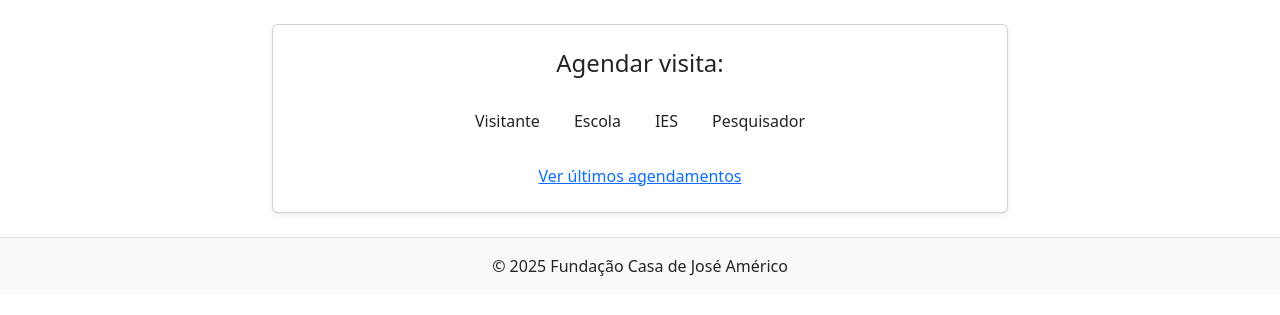
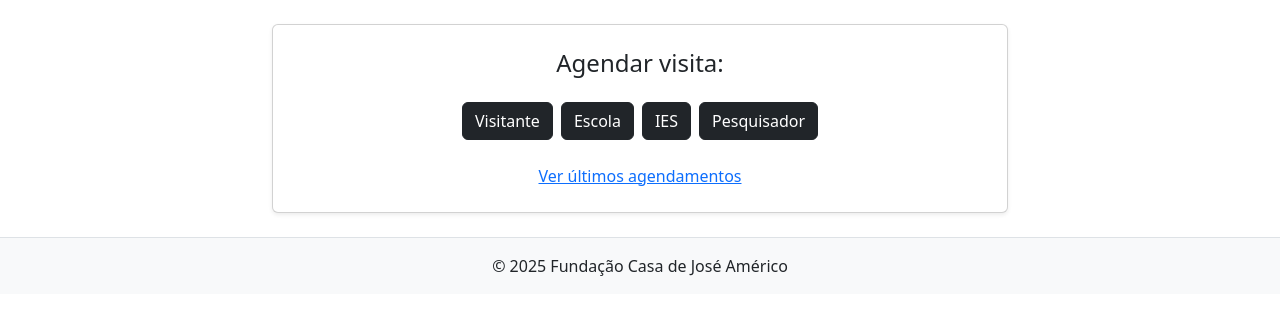
Before and after one commit to NanaBananiiih/fcja-agendamentos, a Flask app: page / in a window 1280 px wide. Shown: the part 61-376 px from the top of the page. Run offline with Flask 3, Linux system fonts and the light colour scheme.

Commit message:
Alterado botões para estilo padrão Bootstrap (btn-dark)

```diff
--- a/web/templates/index.html
+++ b/web/templates/index.html
@@ -10,10 +10,10 @@
 
         <!-- Botões de agendamento -->
         <div class="d-flex justify-content-center gap-2 mb-4">
-          <a class="btn btn-custom" href="{{ url_for('agendar_form', tipo='visitante') }}">Visitante</a>
-          <a class="btn btn-custom" href="{{ url_for('agendar_form', tipo='escola') }}">Escola</a>
-          <a class="btn btn-custom" href="{{ url_for('agendar_form', tipo='ies') }}">IES</a>
-          <a class="btn btn-custom" href="{{ url_for('agendar_form', tipo='pesquisador') }}">Pesquisador</a>
+          <a class="btn btn-dark" href="{{ url_for('agendar_form', tipo='visitante') }}">Visitante</a>
+          <a class="btn btn-dark" href="{{ url_for('agendar_form', tipo='escola') }}">Escola</a>
+          <a class="btn btn-dark" href="{{ url_for('agendar_form', tipo='ies') }}">IES</a>
+          <a class="btn btn-dark" href="{{ url_for('agendar_form', tipo='pesquisador') }}">Pesquisador</a>
         </div>
 
         <!-- Link para últimos agendamentos -->
```
